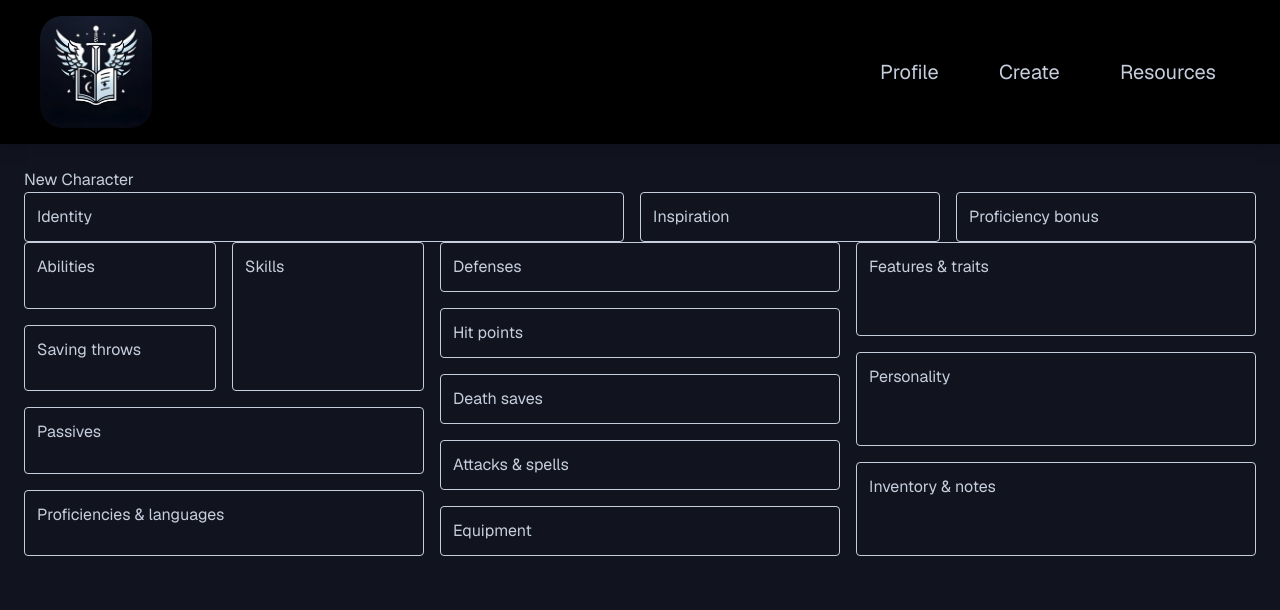
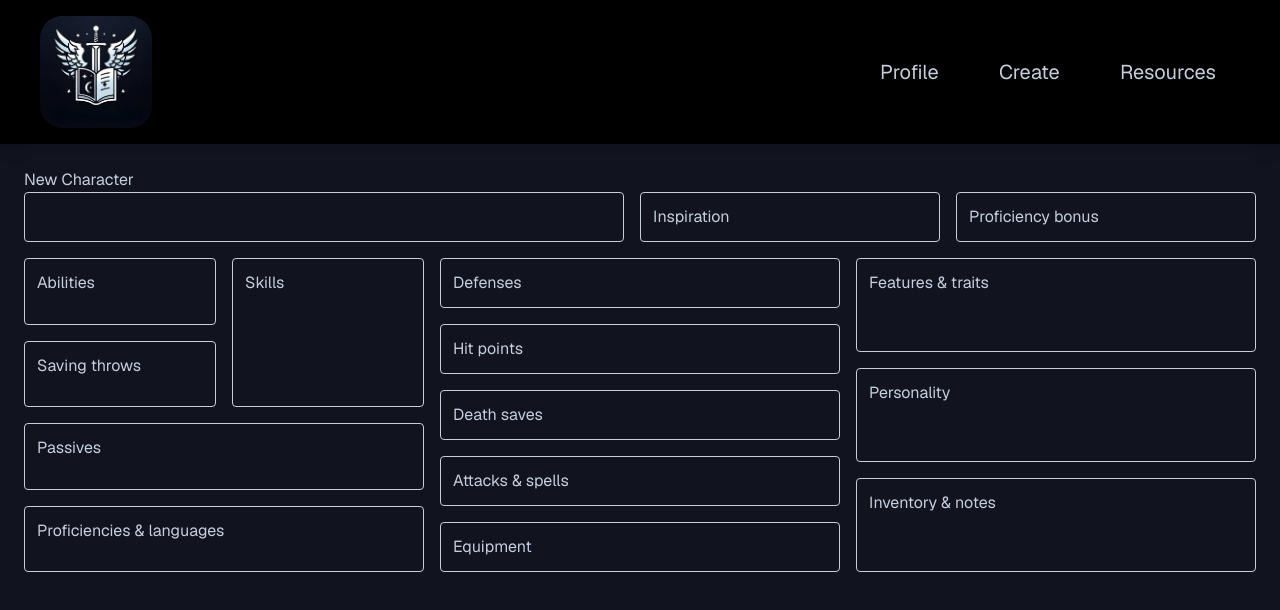
Before and after one commit to SilverGuild/SG_frontend, a Next.js app: page /character in a window 1280 px wide. Shown: the top 610 px of the page. Built offline with nearby package versions, Linux system fonts and the light colour scheme; no server answers; a web font is replaced by a local one.

Commit message:
Base character_sheet

```diff
--- a/src/app/character/components/CharacterSheet.tsx
+++ b/src/app/character/components/CharacterSheet.tsx
@@ -1,4 +1,5 @@
 import { CharacterType } from '@/types'
+import Identity from './sections/Identity/Identity'
 
 interface CharcterSheetProps {
     character?: CharacterType
@@ -10,9 +11,11 @@ export default function CharacterSheet({ character, editable = false}: CharcterS
     return (
         <>
             {/* Top bar -> Identity, Inspiration, Proficiency Bonus */}
-            <div className="grid grid-cols-1 gap-4 sm:grid-cols-[2fr_1fr_1fr]">
+            <div className="grid grid-cols-1 gap-4 sm:grid-cols-[2fr_1fr_1fr] pb-4">
                 {/* Identity -> name, class & level, race, background, alignment, XP */}
-                <div className="rounded border p-3">Identity</div>
+                <div className="rounded border p-3">
+                    {/* <Identity character={character} editable={editable} /> */}
+                </div>
                 {/* Inspiration */}
                 <div className="rounded border p-3">Inspiration</div>
                 {/* Proficiency bonus */}
```
